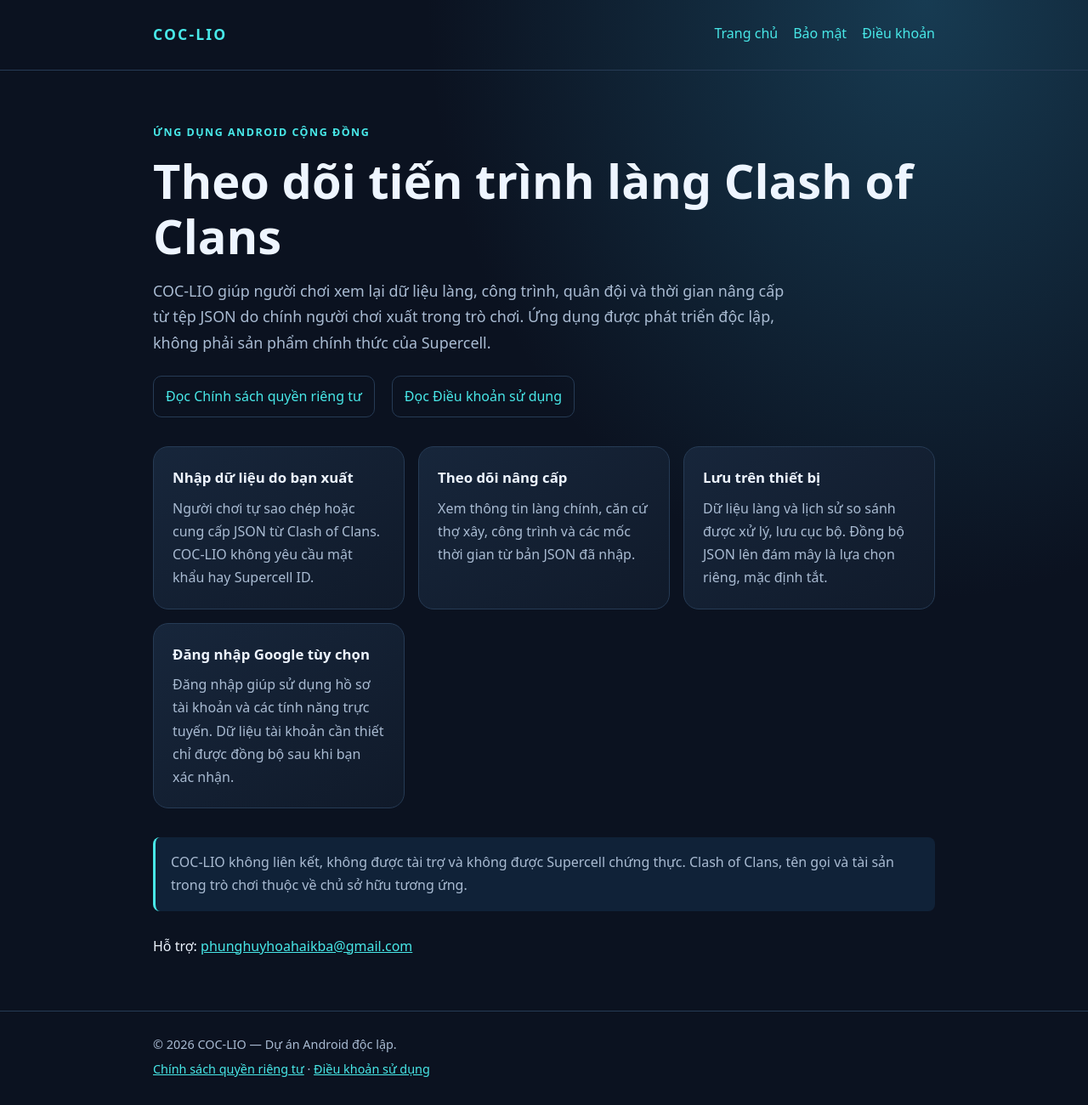
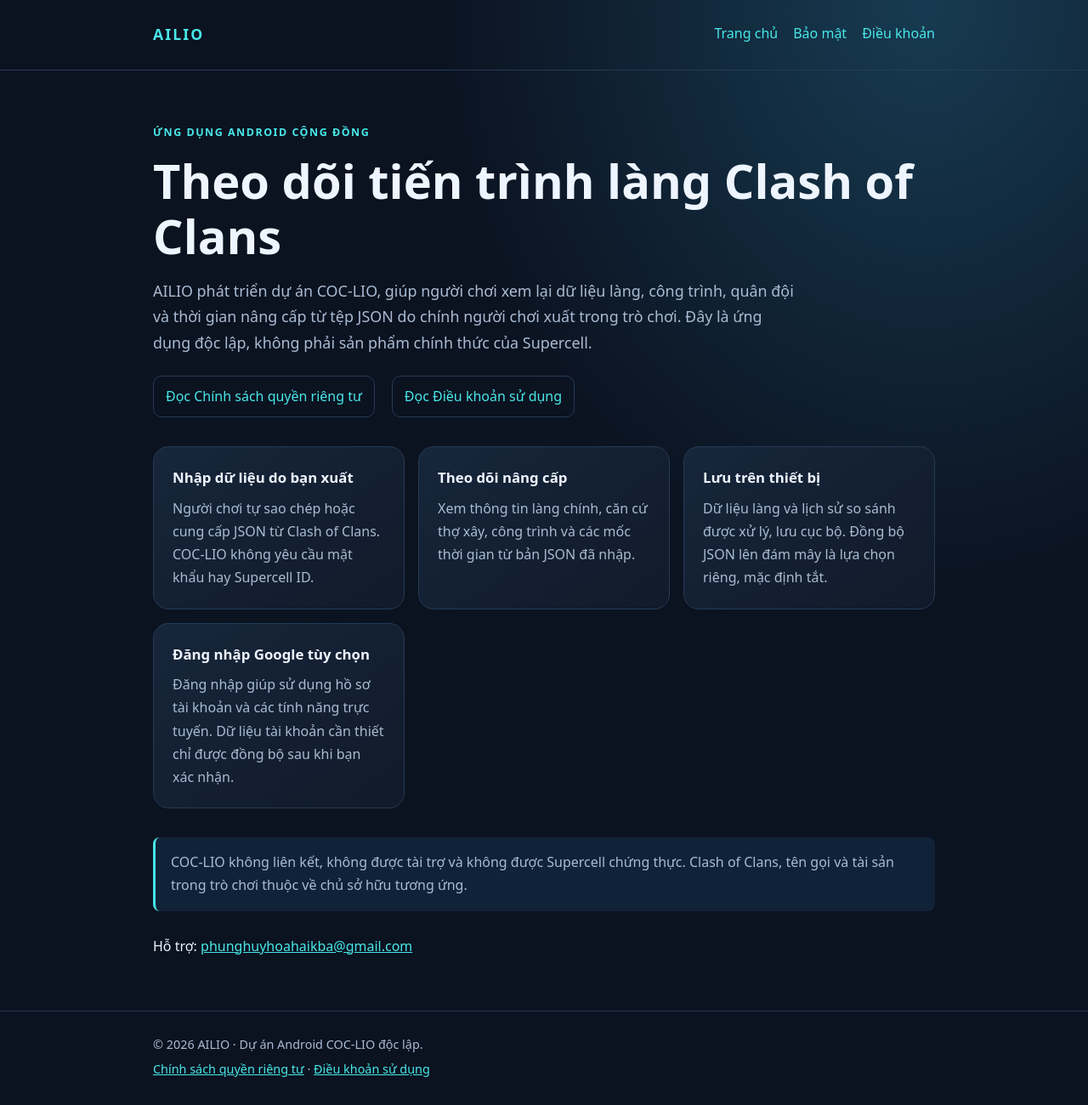
Before and after one commit to HUY-HOA/COC-LIO, a plain HTML site: page website/index.html in a window 1280 px wide. Shown: the whole page at 85% size. Drawn offline with Linux system fonts and the light colour scheme.

Commit message:
Align website branding with AILIO and COC-LIO

```diff
--- a/website/index.html
+++ b/website/index.html
@@ -4,10 +4,10 @@
   <meta charset="utf-8">
   <meta name="google-site-verification" content="4jtwj1In32b-ZMtsAzAkqz5oGxIgURd_PkiDtRGV-4Y" />
   <meta name="viewport" content="width=device-width, initial-scale=1">
-  <meta name="description" content="COC-LIO là ứng dụng Android cộng đồng giúp theo dõi tiến trình làng Clash of Clans từ dữ liệu JSON do người chơi tự xuất.">
+  <meta name="description" content="AILIO là thương hiệu phát triển dự án ứng dụng Android COC-LIO, giúp theo dõi tiến trình làng Clash of Clans từ dữ liệu JSON do người chơi tự xuất.">
   <meta name="theme-color" content="#101827">
   <link rel="canonical" href="https://coc-lio-73de9.firebaseapp.com/">
-  <title>COC-LIO — Theo dõi tiến trình Clash of Clans</title>
+  <title>AILIO — COC-LIO | Theo dõi tiến trình Clash of Clans</title>
   <style>
     :root{color-scheme:dark;--bg:#0b1220;--panel:#121e30;--line:#263b55;--text:#eef5ff;--muted:#a9bbd2;--cyan:#48e8e8;--blue:#76a9ff}
     *{box-sizing:border-box}body{margin:0;background:radial-gradient(ellipse at 85% 0,#173b52 0,transparent 38%),var(--bg);color:var(--text);font:16px/1.7 system-ui,-apple-system,"Segoe UI",sans-serif}
@@ -20,12 +20,12 @@
   </style>
 </head>
 <body>
-  <header class="top"><div class="wrap"><span class="brand">COC-LIO</span><nav class="nav" aria-label="Điều hướng"><a href="/">Trang chủ</a><a href="/privacy">Bảo mật</a><a href="/terms">Điều khoản</a></nav></div></header>
+  <header class="top"><div class="wrap"><span class="brand">AILIO</span><nav class="nav" aria-label="Điều hướng"><a href="/">Trang chủ</a><a href="/privacy">Bảo mật</a><a href="/terms">Điều khoản</a></nav></div></header>
   <main class="wrap">
     <section class="hero">
       <div class="eyebrow">Ứng dụng Android cộng đồng</div>
       <h1>Theo dõi tiến trình làng Clash of Clans</h1>
-      <p>COC-LIO giúp người chơi xem lại dữ liệu làng, công trình, quân đội và thời gian nâng cấp từ tệp JSON do chính người chơi xuất trong trò chơi. Ứng dụng được phát triển độc lập, không phải sản phẩm chính thức của Supercell.</p>
+      <p>AILIO phát triển dự án COC-LIO, giúp người chơi xem lại dữ liệu làng, công trình, quân đội và thời gian nâng cấp từ tệp JSON do chính người chơi xuất trong trò chơi. Đây là ứng dụng độc lập, không phải sản phẩm chính thức của Supercell.</p>
       <div class="links"><a href="/privacy">Đọc Chính sách quyền riêng tư</a><a href="/terms">Đọc Điều khoản sử dụng</a></div>
     </section>
     <section class="grid" aria-label="Chức năng">
@@ -37,6 +37,6 @@
     <div class="note">COC-LIO không liên kết, không được tài trợ và không được Supercell chứng thực. Clash of Clans, tên gọi và tài sản trong trò chơi thuộc về chủ sở hữu tương ứng.</div>
     <p>Hỗ trợ: <a href="mailto:phunghuyhoahaikba@gmail.com" style="color:var(--cyan)">phunghuyhoahaikba@gmail.com</a></p>
   </main>
-  <footer><div class="wrap"><p>© 2026 COC-LIO — Dự án Android độc lập.</p><p><a href="/privacy" style="color:var(--cyan)">Chính sách quyền riêng tư</a> · <a href="/terms" style="color:var(--cyan)">Điều khoản sử dụng</a></p></div></footer>
+  <footer><div class="wrap"><p>© 2026 AILIO · Dự án Android COC-LIO độc lập.</p><p><a href="/privacy" style="color:var(--cyan)">Chính sách quyền riêng tư</a> · <a href="/terms" style="color:var(--cyan)">Điều khoản sử dụng</a></p></div></footer>
 </body>
 </html>
```
